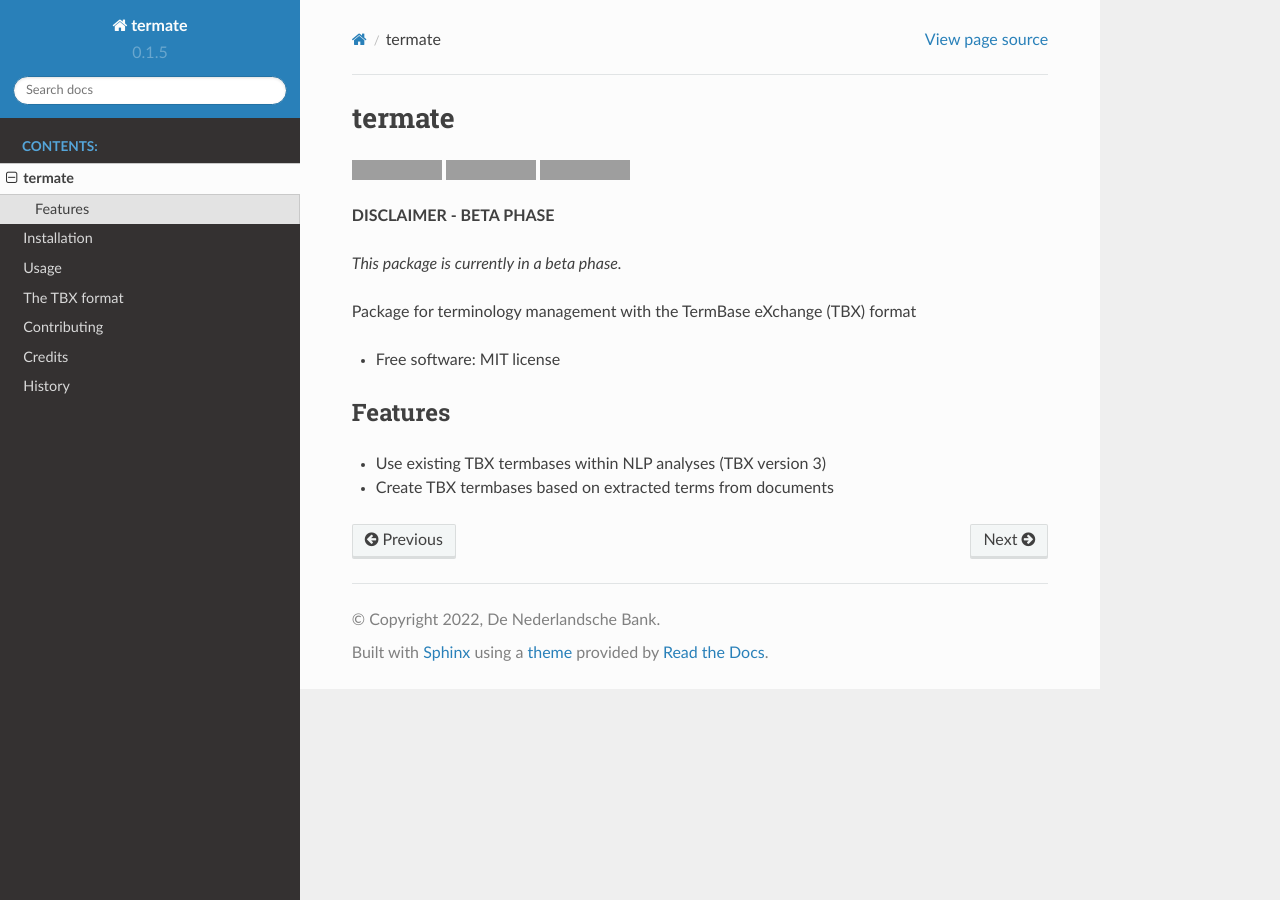
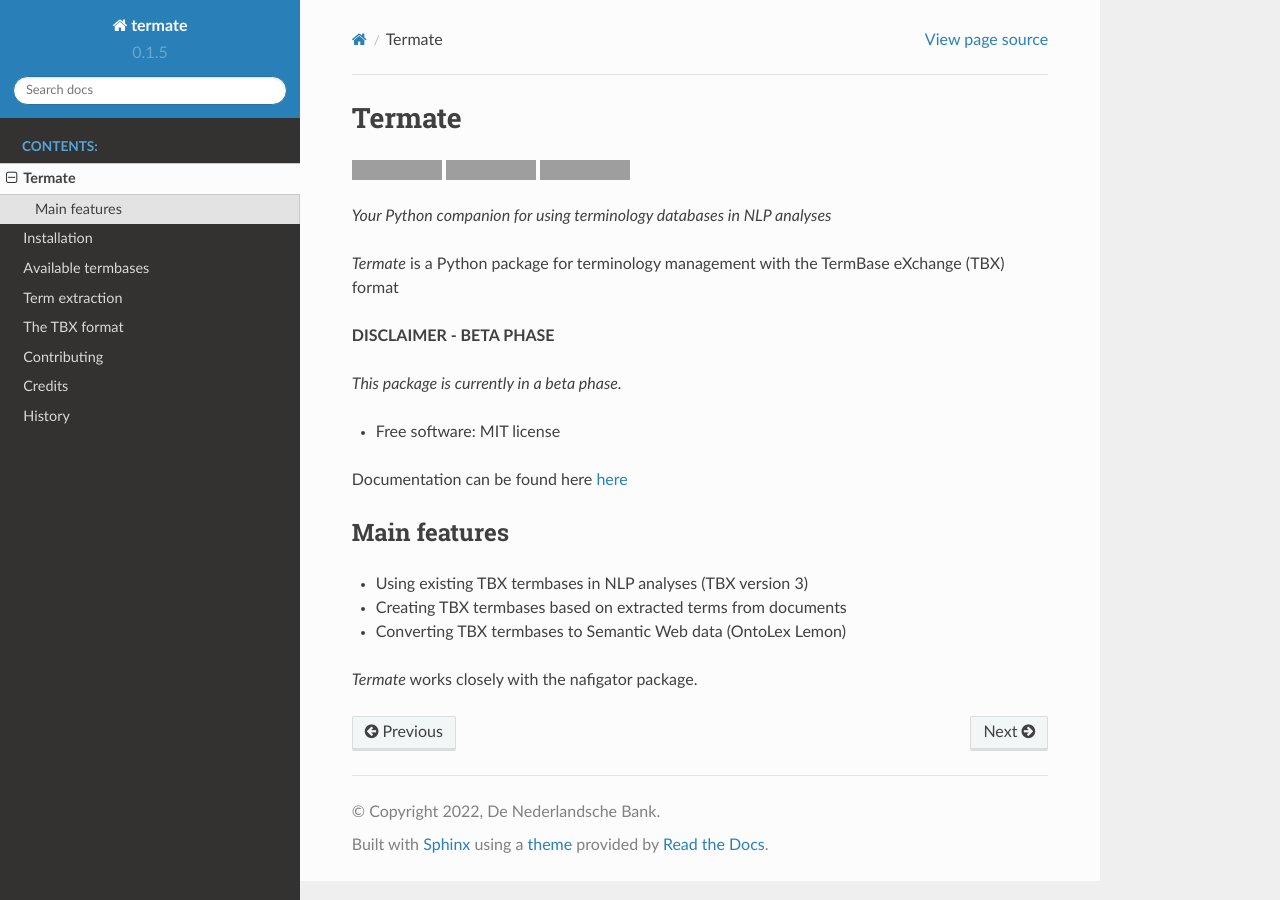
Before and after one commit to DeNederlandscheBank/termate, a Sphinx documentation site: the page built from docs/readme.rst, in a window 1280 px wide. Built offline with Sphinx 7.4.7 and the Read the Docs theme 2.0.0, drawn with Linux system fonts in a browser that asks for light colours; grey boxes are pictures that could not be loaded.

Commit message:
docs improved

```diff
--- a/README.rst
+++ b/README.rst
@@ -1,5 +1,5 @@
 =======
-termate
+Termate
 =======
 
 
@@ -15,18 +15,26 @@ termate
         :target: https://github.com/psf/black
         :alt: Code style: black
 
+*Your Python companion for using terminology databases in NLP analyses*
+
+*Termate* is a Python package for terminology management with the TermBase eXchange (TBX) format
+
 **DISCLAIMER - BETA PHASE**
 
 *This package is currently in a beta phase.*
 
-Package for terminology management with the TermBase eXchange (TBX) format
-
 * Free software: MIT license
 
+Documentation can be found here `here <https://termate.readthedocs.io/en/latest/>`_
 
-Features
---------
 
-- Use existing TBX termbases within NLP analyses (TBX version 3)
+Main features
+-------------
 
-- Create TBX termbases based on extracted terms from documents
+* Using existing TBX termbases in NLP analyses (TBX version 3)
+
+* Creating TBX termbases based on extracted terms from documents
+
+* Converting TBX termbases to Semantic Web data (OntoLex Lemon)
+
+*Termate* works closely with the nafigator package.
--- a/docs/index.rst
+++ b/docs/index.rst
@@ -7,7 +7,8 @@
 
    readme
    installation
-   usage
+   termbases
+   term_extraction
    tbxformat
    contributing
    authors
```
Also changed, not shown: docs/requirements.txt (+2 -5 lines), docs/term_extraction.rst (renamed from docs/usage.rst, +2 -53 lines), docs/termbases.rst (added, +67 -0 lines).
